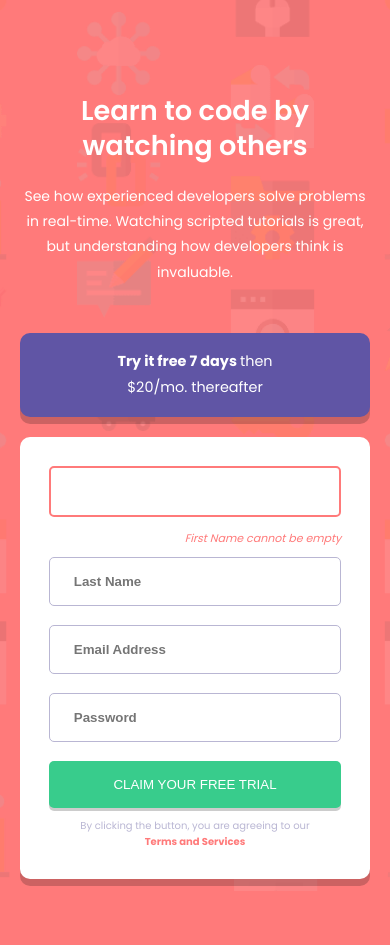
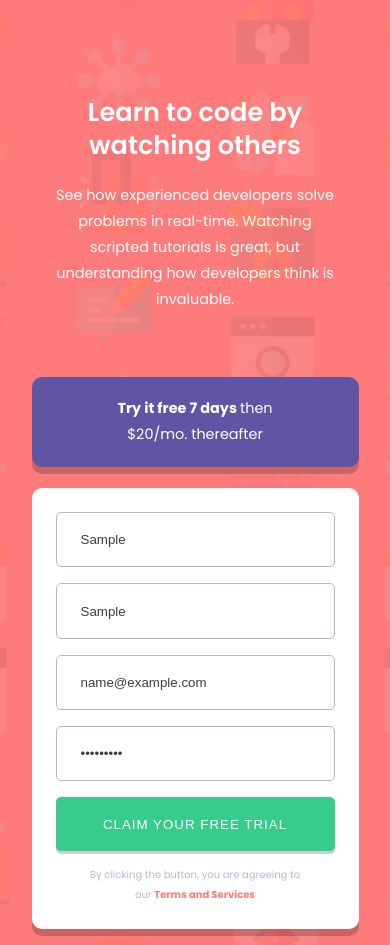
Before and after one commit to Sdrummolo/frontend-mentor-challenges, a plain HTML site: page intro-component-with-signup-form-master/index.html in a window 390 px wide. Both pictures are taken after typing "Sample", "Sample", "name@example.com", "Sample123" into the empty fields and a click on the button "CLAIM YOUR FREE TRIAL". Before the commit the page ends 891 px from the top, so only its background shows below. Drawn offline with Linux system fonts and the light colour scheme.

Commit message:
completed project

```diff
--- a/intro-component-with-signup-form-master/app.js
+++ b/intro-component-with-signup-form-master/app.js
@@ -4,19 +4,55 @@ const lastName = document.querySelector("#last-name")
 const email = document.querySelector("#email")
 const password = document.querySelector("#password")
 
-const inputs = [firstName, lastName, email, password]
+const validateEmail = email => {
+  const re = /^(([^<>()\[\]\\.,;:\s@"]+(\.[^<>()\[\]\\.,;:\s@"]+)*)|(".+"))@((\[[0-9]{1,3}\.[0-9]{1,3}\.[0-9]{1,3}\.[0-9]{1,3}\])|(([a-zA-Z\-0-9]+\.)+[a-zA-Z]{2,}))$/
+  return re.test(String(email).toLowerCase())
+}
 
 const handleSubmit = e => {
-  inputs.forEach(input => {
-    input.value = ""
-  })
-
   if (firstName.value.length === 0) {
+    document.querySelector("#first-name-error-icon").classList.add("error")
     document.querySelector("#first-name-small").classList.add("error")
     firstName.classList.add("error")
     firstName.setAttribute("placeholder", "")
+  } else {
+    document.querySelector("#first-name-error-icon").classList.remove("error")
+    document.querySelector("#first-name-small").classList.remove("error")
+    firstName.classList.remove("error")
   }
 
+  if (lastName.value.length === 0) {
+    document.querySelector("#last-name-error-icon").classList.add("error")
+    document.querySelector("#last-name-small").classList.add("error")
+    lastName.classList.add("error")
+    lastName.setAttribute("placeholder", "")
+  } else {
+    document.querySelector("#last-name-error-icon").classList.remove("error")
+    document.querySelector("#last-name-small").classList.remove("error")
+    lastName.classList.remove("error")
+  }
+
+  if (validateEmail(email.value) === false) {
+    document.querySelector("#email-error-icon").classList.add("error")
+    document.querySelector("#email-small").classList.add("error")
+    email.classList.add("error")
+    email.setAttribute("placeholder", "")
+  } else {
+    document.querySelector("#email-error-icon").classList.remove("error")
+    document.querySelector("#email-small").classList.remove("error")
+    email.classList.remove("error")
+  }
+
+  if (password.value.length === 0) {
+    document.querySelector("#password-error-icon").classList.add("error")
+    document.querySelector("#password-small").classList.add("error")
+    password.classList.add("error")
+    password.setAttribute("placeholder", "")
+  } else {
+    document.querySelector("#password-error-icon").classList.remove("error")
+    document.querySelector("#password-small").classList.remove("error")
+    password.classList.remove("error")
+  }
   e.preventDefault()
 }
 
--- a/intro-component-with-signup-form-master/index.html
+++ b/intro-component-with-signup-form-master/index.html
@@ -30,7 +30,7 @@
           <div class="form-field">
             <div class="input">
               <input type="text" id="first-name" placeholder="First Name" />
-              <img src="./images/icon-error.svg" alt="Error" />
+              <img src="./images/icon-error.svg" alt="Error" id="first-name-error-icon" />
             </div>
 
             <small id="first-name-small"> First Name cannot be empty</small>
@@ -39,28 +39,28 @@
           <div class="form-field">
             <div class="input">
               <input type="text" id="last-name" placeholder="Last Name" />
-              <img src="./images/icon-error.svg" alt="Error" />
+              <img src="./images/icon-error.svg" alt="Error" id="last-name-error-icon" />
             </div>
 
-            <small>Last Name cannot be empty</small>
+            <small id="last-name-small">Last Name cannot be empty</small>
           </div>
 
           <div class="form-field">
             <div class="input">
               <input type="email" id="email" placeholder="Email Address" />
-              <img src="./images/icon-error.svg" alt="Error" />
+              <img src="./images/icon-error.svg" alt="Error" id="email-error-icon" />
             </div>
 
-            <small>Looks like this is not an email</small>
+            <small id="email-small">Looks like this is not an email</small>
           </div>
 
           <div class="form-field">
             <div class="input">
               <input type="password" id="password" placeholder="Password" />
-              <img src="./images/icon-error.svg" alt="Error" />
+              <img src="./images/icon-error.svg" alt="Error" id="password-error-icon" />
             </div>
 
-            <small>Password cannot be empty</small>
+            <small id="password-small">Password cannot be empty</small>
           </div>
 
           <button type="submit">
@@ -73,14 +73,7 @@
         </form>
       </div>
     </div>
+
     <script src="./app.js"></script>
   </body>
 </html>
-
-<!-- <footer>
-  <p class="attribution">
-    Challenge by
-    <a href="https://www.frontendmentor.io?ref=challenge" target="_blank">Frontend Mentor</a>.
-    Coded by <a href="#">Your Name Here</a>.
-  </p>
-</footer> -->
--- a/intro-component-with-signup-form-master/style.scss
+++ b/intro-component-with-signup-form-master/style.scss
@@ -20,27 +20,27 @@ body {
   background-position: center;
   background-size: cover;
 
-  @media (max-width: 1020px) {
+  @media (max-width: 500px) {
     background-image: url("./images/bg-intro-mobile.png");
     background-position: center;
     background-size: cover;
     font-size: 14px;
+    min-height: 100vh;
   }
 }
 
 // Utilitles
 .container {
-  min-height: 100vh;
-  max-width: 1200px;
+  max-width: 1100px;
   margin: auto;
   padding: 1rem 2rem;
   display: flex;
   justify-content: space-between;
 
-  @media (max-width: 1020px) {
+  @media (max-width: 1150px) {
     flex-direction: column;
-    padding: 12.5px;
-    max-width: 375px;
+    padding: 1rem 1.5rem;
+    max-width: 327px;
     justify-content: inherit;
   }
 }
@@ -52,7 +52,7 @@ header {
   min-width: 524px;
   padding: 1rem;
 
-  @media (max-width: 1020px) {
+  @media (max-width: 1150px) {
     width: 100%;
     min-width: auto;
     max-width: auto;
@@ -62,19 +62,20 @@ header {
   }
 
   h1 {
-    font-size: 2.3rem;
+    font-size: 2.6rem;
     font-weight: 600;
     line-height: 1.3;
     margin-bottom: 1.3rem;
 
-    @media (max-width: 1020px) {
-      font-size: 1.7rem;
+    @media (max-width: 1150px) {
+      font-size: 1.6rem;
     }
   }
 
   p {
-    @media (max-width: 1020px) {
-      margin-bottom: 3rem;
+    font-size: 0.9rem;
+    @media (max-width: 1150px) {
+      margin-bottom: 4rem;
       line-height: 1.8;
     }
   }
@@ -82,15 +83,14 @@ header {
 
 #form-container {
   align-self: center;
-  width: 50%;
-  min-width: 450px;
-  max-width: 450px;
+  min-width: 520px;
+  max-width: 520px;
   padding: 1rem;
 
-  @media (max-width: 1020px) {
+  @media (max-width: 1150px) {
     width: 100%;
-    min-width: 350px;
-    max-width: 350px;
+    min-width: 327px;
+    max-width: 327px;
     padding: 0;
   }
 
@@ -110,8 +110,8 @@ header {
     font-size: 0.8rem;
     text-align: center;
 
-    @media (max-width: 1020px) {
-      padding: 1rem 5rem;
+    @media (max-width: 1150px) {
+      padding: 1.2rem 5rem;
       line-height: 1.8;
       font-size: 0.9rem;
     }
@@ -125,20 +125,26 @@ header {
 form {
   background-color: #fff;
   border-radius: 10px;
-  padding: 1.8rem;
+  padding: 2rem;
   display: flex;
   flex-direction: column;
   -webkit-box-shadow: 0px 7px 0px 0px rgba(0, 0, 0, 0.2);
   box-shadow: 0px 7px 0px 0px rgba(0, 0, 0, 0.2);
 
+  @media (max-width: 1150px) {
+    padding: 1.5rem;
+  }
+
   button {
     width: 100%;
     color: #fff;
+    margin-bottom: 0.3rem;
     border: none;
     border-radius: 5px;
     background-color: $green;
-    padding: 1rem;
+    padding: 1.2rem;
     outline: none;
+    letter-spacing: 1px;
     cursor: pointer;
     text-transform: uppercase;
     -webkit-box-shadow: 0px 3px 0px 0px rgba(0, 0, 0, 0.2);
@@ -156,8 +162,9 @@ form {
     text-align: center;
     font-size: 10px;
     margin-top: 0.6rem;
+    line-height: 2;
 
-    @media (max-width: 1020px) {
+    @media (max-width: 1150px) {
       max-width: 80%;
       margin: 0.6rem auto auto auto;
     }
@@ -176,13 +183,13 @@ form {
 
   .input {
     position: relative;
+    margin-bottom: 1rem;
 
     input {
-      padding: 1rem 1.5rem;
+      padding: 1.2rem 1.5rem;
       width: 100%;
       border-radius: 5px;
       border: 1px solid $gray-blue;
-      margin: 0 0 1.2rem;
       color: $dark-blue;
 
       &:focus {
@@ -201,15 +208,19 @@ form {
     img {
       position: absolute;
       right: 1.5rem;
-      top: 0.7rem;
+      top: 25%;
       display: none;
+
+      &.error {
+        display: block;
+      }
     }
   }
 
   small {
     color: $red;
     font-size: 11px;
-    margin-top: -0.4rem;
+    margin-top: -0.8rem;
     margin-bottom: 0.6rem;
     align-self: flex-end;
     font-style: italic;
```
Also changed, not shown: intro-component-with-signup-form-master/style.css, 1 other file.
